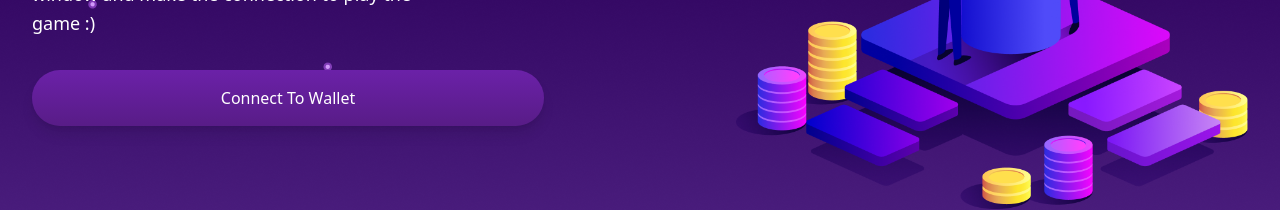
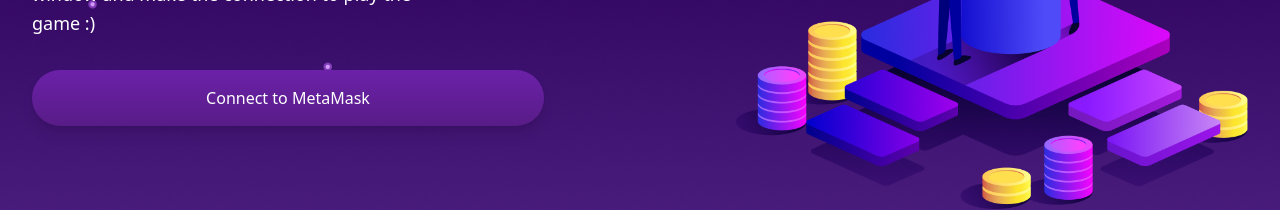
Before and after one commit to going-to-create-my-life/RUMBLE, a React (Create React App) app in the folder client/: page /home in a window 1280 px wide. Shown: the part 455-665 px from the top of the page. Built offline with nearby package versions, Linux system fonts and the light colour scheme.

Commit message:
MetaMask Connection Created

```diff
--- a/client/package.json
+++ b/client/package.json
@@ -16,9 +16,10 @@
     "react-dom": "^18.3.1",
     "react-icons": "^5.3.0",
     "react-router-dom": "^6.27.0",
-    "react-scripts": "5.0.1",
+    "react-scripts": "^5.0.1",
     "typescript": "^4.9.5",
-    "web-vitals": "^2.1.4"
+    "web-vitals": "^2.1.4",
+    "web3": "^4.13.0"
   },
   "scripts": {
     "start": "react-scripts start",
--- a/client/src/components/MainLanding/MainLanding.tsx
+++ b/client/src/components/MainLanding/MainLanding.tsx
@@ -1,5 +1,36 @@
 import sticker from "./../../images/sticker.png"
+import React, { useState } from 'react';
+import Web3 from 'web3';
+declare global {
+  interface Window {
+    ethereum: any;
+  }
+}
 const MainLanding = () => {
+
+  const [account, setAccount] = useState(null);
+
+  const connectMetaMask = async () => {
+    if (window.ethereum) {
+      const web3 = new Web3(window.ethereum);
+      try {
+        // Request account access
+        const accounts = await window.ethereum.request({
+          method: 'eth_requestAccounts',
+        });
+        setAccount(accounts[0]);
+        // console.log("Connected account:", accounts[0]);
+
+        // Optionally, use web3 for additional functionality
+        const balance = await web3.eth.getBalance(accounts[0]);
+        // console.log("Account balance:", web3.utils.fromWei(balance, 'ether'), 'ETH');
+      } catch (error) {
+        console.error("Connection to MetaMask failed:", error);
+      }
+    } else {
+      alert('MetaMask not detected! Please install MetaMask to use this feature.');
+    }};
+
     return (
       <main
         className="flex bg-custom2-bg justify-between items-center w-full h-[93vh] p-8 text-white">
@@ -11,8 +42,8 @@
           <p className="text-lg mt-4 w-[30vw] leading-relaxed">
             Download Browser extension of Metamask, then click below to open the metamask window and make the connection to play the game :)
           </p>
-          <button className="bg-gradient-to-b from-purple-800 to-purple-900 text-white py-4 px-16 rounded-full shadow-lg mt-8 transition duration-300">
-            Connect To Wallet
+          <button onClick={connectMetaMask} className="bg-gradient-to-b from-purple-800 to-purple-900 text-white py-4 px-16 rounded-full shadow-lg mt-8 transition duration-300">
+           {account ? `Connected: ${account}` : 'Connect to MetaMask'}
           </button>
         </div>
 
--- /dev/null
+++ b/client/src/global.d.ts
@@ -0,0 +1,5 @@
+declare global {
+    interface Window {
+      ethereum: any;
+    }
+  }
```
Also changed, not shown: 2 other files (tests, documents, lock files or other folders).
